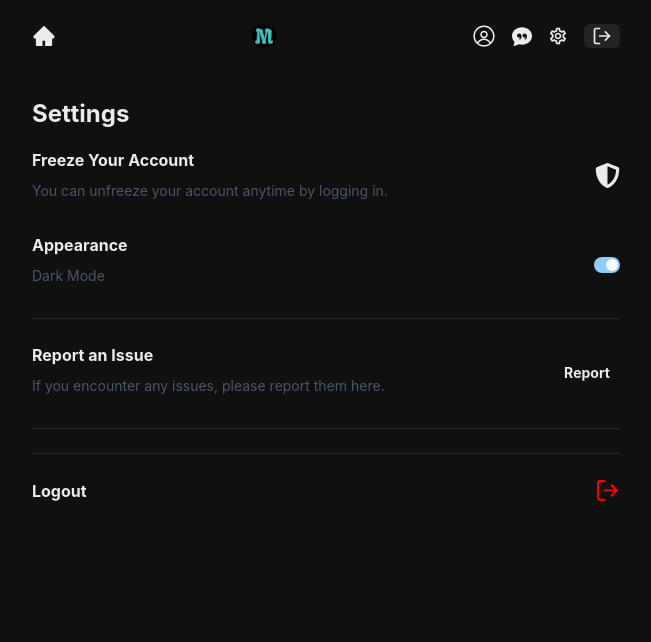
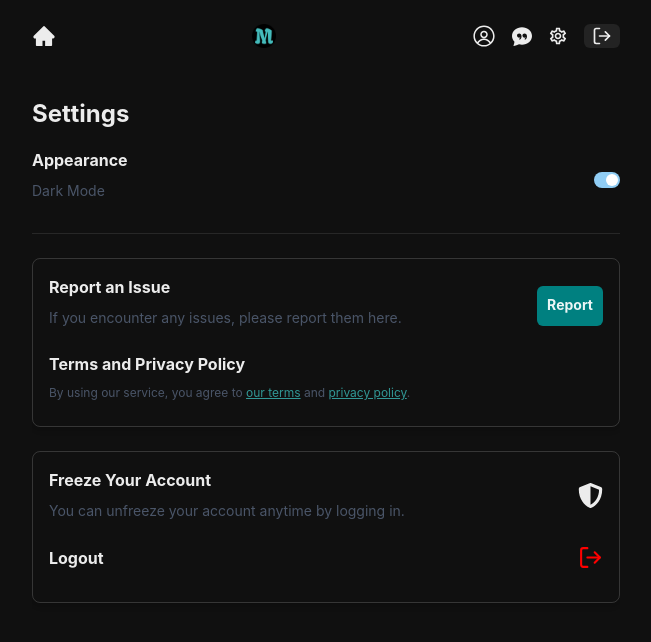
Before and after one commit to Kurisani-web/Mimo-chat, a React (Vite) app in the folder frontend/: page /settings in a window 1280 px wide. Shown: the top 642 px of the page, without its empty margins (314-965 px from the left). Built offline with nearby package versions, Linux system fonts and the light colour scheme; no server answers; sample sign-in values are in the browser's storage.

Commit message:
settings

```diff
--- a/frontend/src/pages/SettingsPage.jsx
+++ b/frontend/src/pages/SettingsPage.jsx
@@ -1,4 +1,4 @@
-import { Box, Button, Divider, Flex, Stack, Switch, Text, Tooltip, useColorMode } from "@chakra-ui/react";
+import { Box, Button, Divider, Flex, Link, Stack, Switch, Text, Tooltip, useColorMode } from "@chakra-ui/react";
 import useShowToast from "../hooks/useShowToast";
 import useLogout from "../hooks/useLogout";
 import { FiLogOut } from "react-icons/fi";
@@ -36,10 +36,12 @@ export const SettingsPage = ({user}) => {
 			//p={2}
 			//w="100%"
 			//maxW="600px"
-			//mx="auto"
+			mx="auto"
 			//h="100vh"
-			//overflowY="auto"
-			//boxShadow="md"
+			overflowY="auto"
+			//boxShadow="m"
+			//borderRadius="lg"
+			//borderWidth="1px"
 		>
 
 			<Text fontSize="2xl" fontWeight="bold" mb={4}>
@@ -47,7 +49,7 @@ export const SettingsPage = ({user}) => {
       		</Text>
 			<Stack spacing={6}>
 				{/* Freeze Account */}
-				<Box>
+				{/*<Box>
 					<Flex alignItems="center" justifyContent="space-between">
 						<Box>
 							<Text fontWeight="bold">Freeze Your Account</Text>
@@ -85,7 +87,7 @@ export const SettingsPage = ({user}) => {
 							</Tooltip>
 						</Box>
 					</Flex>
-				</Box>
+				</Box>*/}
 
 				{/* Appearance Settings */}
 				<Box>
@@ -109,8 +111,19 @@ export const SettingsPage = ({user}) => {
 				<Divider />
 
 				{/* Report an Issue */}
-				<Box>
-					<Flex alignItems="center" justifyContent="space-between">
+				<Box
+					p={4}
+					w="100%"
+					maxW="600px"
+					mx="auto"
+					//h="100vh"
+					overflowY="auto"
+					boxShadow="md"
+					borderRadius="lg"
+					borderWidth="1px"
+
+				>
+					<Flex alignItems="center" justifyContent="space-between" mb={4}>
 						<Box>
 							<Text fontWeight="bold">Report an Issue</Text>
 							<Text color={"gray.600"} fontSize={"sm"} my={2}>
@@ -120,7 +133,7 @@ export const SettingsPage = ({user}) => {
 						<Box ml={4}>
 						<Button
 							onClick={()=> window.location.href = "mailto:kurisani2@gmail.com"}
-							backgroundColor={"transparent"}  // Set custom background color
+							backgroundColor={"teal"}  // Set custom background color
 							borderRadius="md"          // Set border radius for rounded corners
 							padding="5px 10px"         // Set padding for the button
 							fontSize="14px"            // Set font size
@@ -132,24 +145,97 @@ export const SettingsPage = ({user}) => {
 							>
 							Report
 						</Button>
-
 						</Box>
 					</Flex>
+					<Box>
+						<Text fontWeight="bold">Terms and Privacy Policy</Text>
+						<Text color={"gray.600"} fontSize={"xs"} my={2}>
+							By using our service, you agree to{" "}
+							<Link
+								color="teal.500"
+								href="https://your-terms-url.com"
+								isExternal
+								textDecoration="underline"
+							>
+								our terms
+							</Link>{" "}
+							and{" "}
+							<Link
+								color="teal.500"
+								href="https://your-privacy-policy-url.com"
+								isExternal
+								textDecoration="underline"
+							>
+								privacy policy
+							</Link>.
+						</Text>
+					</Box>
 				</Box>
-				<Divider />
-				<Divider />
 
-				{/* Logout */}
-				<Box>
-					<Flex alignItems={"center"} justifyContent={"space-between"}>
+				{/* 2nd section */}
+				<Box
+					p={4}
+					w="100%"
+					maxW="600px"
+					mx="auto"
+					overflowY="auto"
+					boxShadow="md"
+					borderRadius="lg"
+					borderWidth="1px"
+					mb={8}
+				>
+					{/* Freeze Your Account Section */}
+					<Flex alignItems={"center"} justifyContent={"space-between"} mb={4}>
+						<Box>
+							<Text fontWeight="bold">Freeze Your Account</Text>
+							<Text fontSize={"sm"} my={2} color={"gray.600"}>
+								You can unfreeze your account anytime by logging in.
+							</Text>
+						</Box>
+						<Box ml={4}>
+							<Tooltip
+								label="Freeze Your Account"
+								aria-label="Freeze account tooltip"
+								hasArrow
+								bg="teal.500"          // Background color
+								color="white"          // Text color
+								fontSize="sm"          // Font size
+								p={3}                  // Padding
+								borderRadius="md"      // Rounded corners
+								boxShadow="md"         // Shadow effect
+								_hover={{
+									bg: "teal.400",      // Background color when hovered
+								}}
+								isOpen={false}         // Ensure it doesn't stay open permanently
+								shouldWrapChildren     // This makes sure Tooltip works correctly with children
+							>
+								<Box
+									as="button"          // Makes the icon behave like a button
+									onClick={freezeAccount} // onClick behavior
+									_hover={{
+										color: "red.500",  // Color change on hover
+										transform: "scale(1.1)", // Scale effect on hover
+									}}
+								>
+									<FaShieldAlt size={25} />
+								</Box>
+							</Tooltip>
+						</Box>
+					</Flex>
+
+					{/* Logout Section */}
+					<Flex alignItems={"center"} justifyContent={"space-between"} mb={4}>
 						<Box>
 							<Text fontWeight="bold">Logout</Text>
 						</Box>
-						<Box ml={4}>
+
+						{/* Aligning the Logout Icon (button) to the right */}
+						<Box ml="auto"> {/* Changed to ml="auto" to push it to the right */}
 							<FiLogOut
 								size={25}
 								color={"red"}
 								onClick={logout}
+								cursor={"pointer"}
 							/>
 						</Box>
 					</Flex>
```
